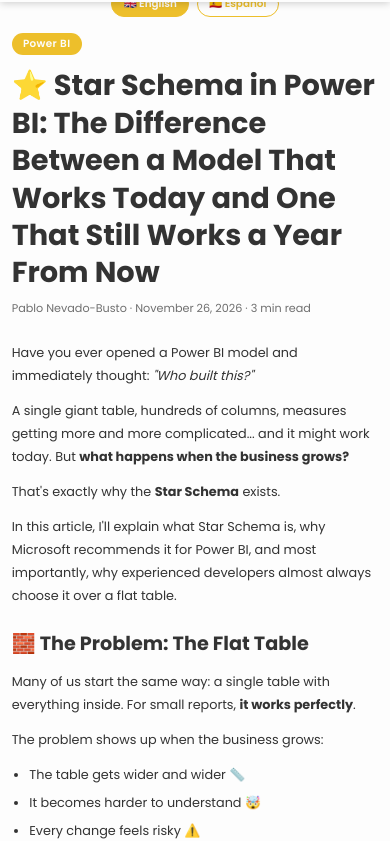
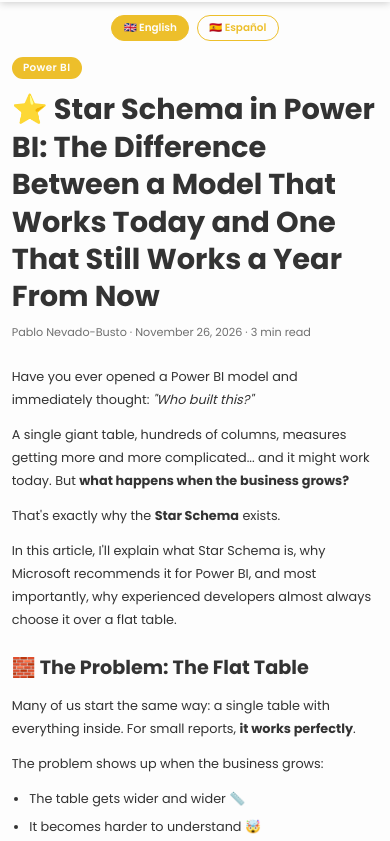
Before and after one commit to Pablonevadobusto/pnb.github.io, a plain HTML site: page star-schema-advantages-in-power-bi.html in a window 390 px wide. Shown: the part 65-906 px from the top of the page. Drawn offline with nearby package versions, Linux system fonts and the light colour scheme.

Commit message:
Fix lang-switch pills clipped by fixed header on mobile
The English/Español pills sat too close under the post pages'
fixed header on mobile (7rem top margin vs a ~67px/8.4rem header),
clipping their top edge. Bumped to 10rem on both EN/ES pages.

```diff
--- a/star-schema-advantages-in-power-bi.html
+++ b/star-schema-advantages-in-power-bi.html
@@ -206,7 +206,7 @@
             }
 
             .lang-switch {
-                margin-top: 7rem;
+                margin-top: 10rem;
             }
         }
     </style>
```
Also changed, not shown: ventajas-del-star-schema-en-power-bi.html (+1 -1 lines).
